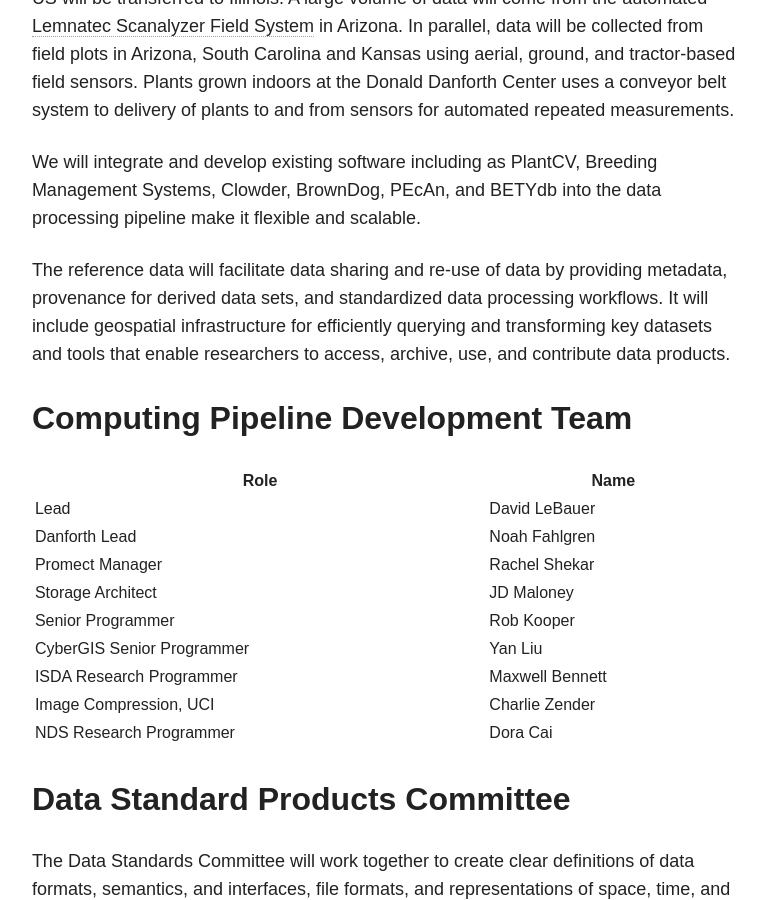
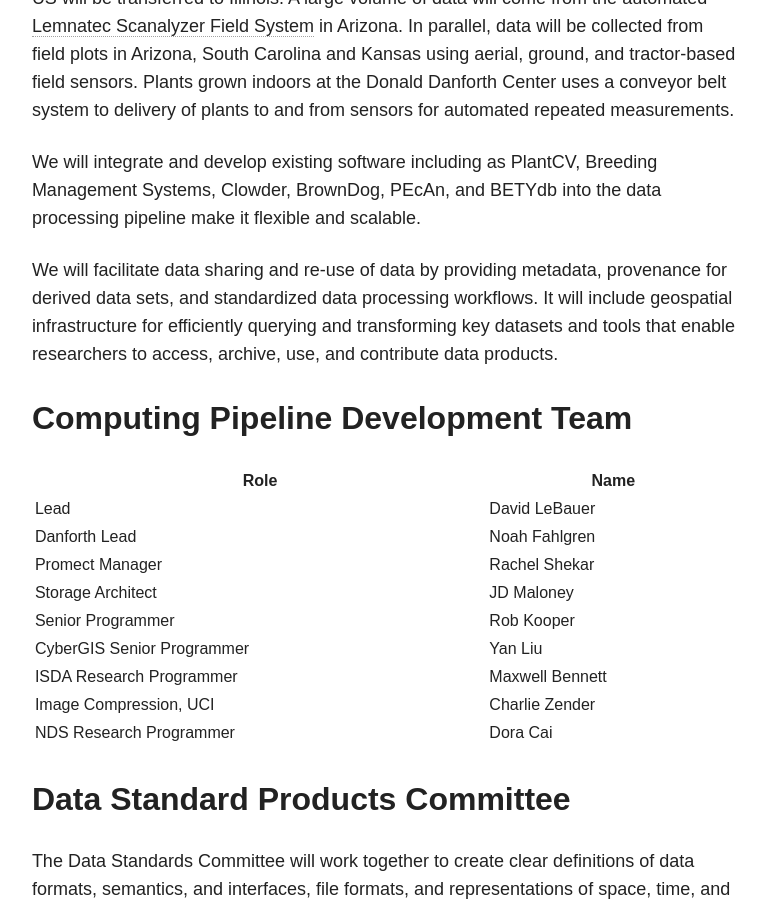
Before and after one commit to terra-reference/terraref.github.io, a Jekyll site: the page built from about/index.md, in a window 1280 px wide and 900 px high, scrolled down 2778 px. Shown: the whole window, without its empty margins (254-1019 px from the left). Built offline with Jekyll 4.4.1, drawn with Linux system fonts in a browser that asks for light colours; nearby versions of some CDN libraries.

Commit message:
minor text edit

```diff
--- a/about/index.md
+++ b/about/index.md
@@ -57,7 +57,7 @@ As part of the TERRA-REF platform, a team based at the University of Illinois an
 
 We will integrate and develop existing software including as PlantCV, Breeding Management Systems, Clowder, BrownDog, PEcAn, and BETYdb into the data processing pipeline make it flexible and scalable.
 
-The reference data will facilitate data sharing and re-use of data by providing metadata, provenance for derived data sets, and standardized data processing workflows. It will include geospatial infrastructure for efficiently querying and transforming key datasets and tools that enable researchers to access, archive, use, and contribute data products.
+We will facilitate data sharing and re-use of data by providing metadata, provenance for derived data sets, and standardized data processing workflows. It will include geospatial infrastructure for efficiently querying and transforming key datasets and tools that enable researchers to access, archive, use, and contribute data products.
 
 ## Computing Pipeline Development Team
 
```
